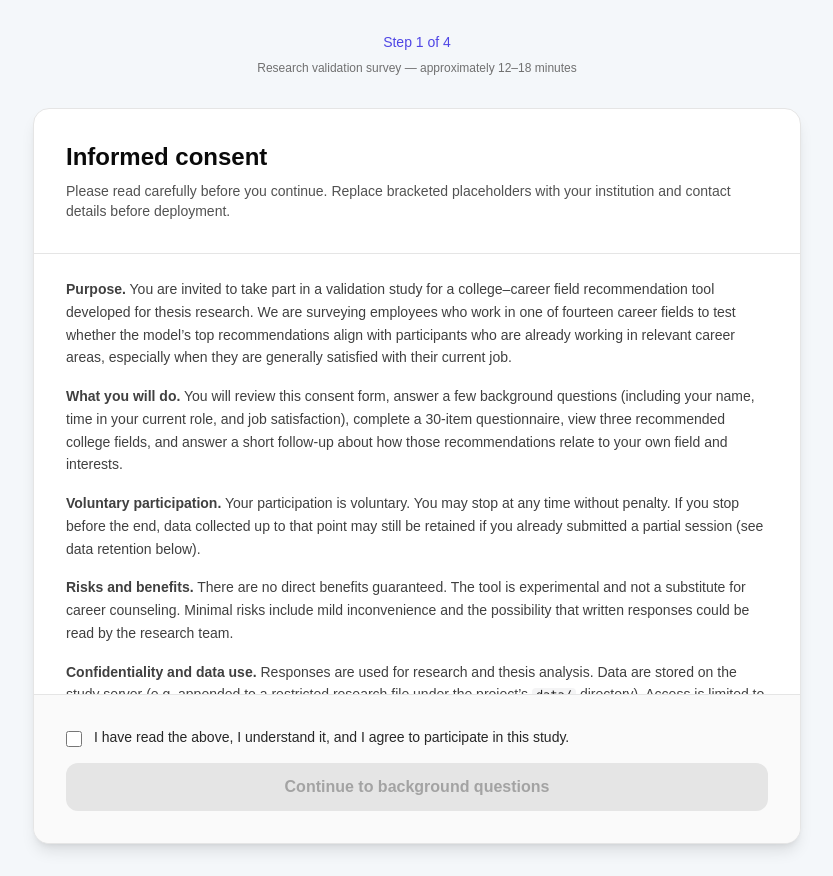
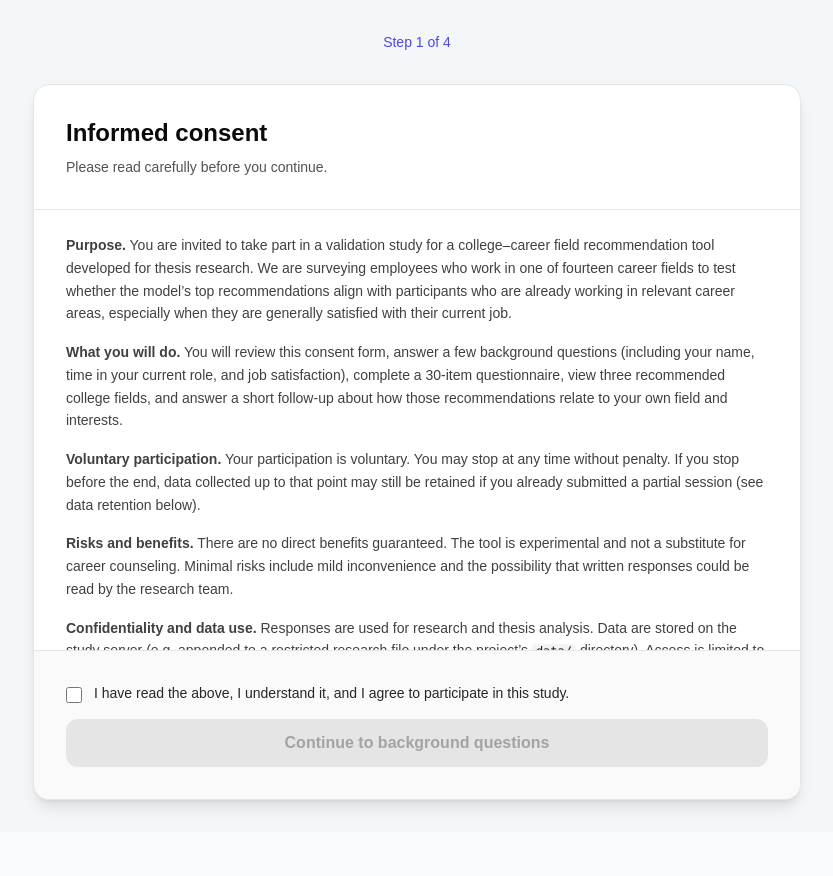
Before and after one commit to jourdancatarina3/thesis-final, a Next.js app in the folder frontend/: page /study in a window 1280 px wide. Shown: the whole page, without its empty margins (223-1056 px from the left). After the commit the page ends 832 px from the top, so only its background shows below. Built offline with nearby package versions, Linux system fonts and the light colour scheme.

Commit message:
Refactor UI components in study flow and home page: remove redundant text and improve clarity of consent instructions, while enhancing the overall layout for better user experience.

```diff
--- a/frontend/app/page.tsx
+++ b/frontend/app/page.tsx
@@ -74,13 +74,6 @@ export default function Home() {
             </svg>
           </Link>
         </div>
-
-        <p className="mt-8 text-sm text-gray-500 flex items-center justify-center gap-2">
-          <svg className="w-4 h-4" fill="none" stroke="currentColor" viewBox="0 0 24 24">
-            <path strokeLinecap="round" strokeLinejoin="round" strokeWidth={2} d="M12 8v4l3 3m6-3a9 9 0 11-18 0 9 9 0 0118 0z" />
-          </svg>
-          Allow about 12–18 minutes; your questionnaire progress is saved in this browser
-        </p>
       </main>
     </div>
   );
--- a/frontend/app/study/StudyFlowClient.tsx
+++ b/frontend/app/study/StudyFlowClient.tsx
@@ -159,18 +159,14 @@ export default function StudyFlowClient() {
   return (
     <div className="min-h-screen bg-[#f4f7fa] px-4 py-8">
       <div className="mx-auto max-w-3xl">
-        <p className="mb-2 text-center text-sm font-medium text-[#4f46e5]">{stepLabel}</p>
-        <p className="mb-8 text-center text-xs text-[#707070]">
-          Research validation survey — approximately 12–18 minutes
-        </p>
+        <p className="mb-8 text-center text-sm font-medium text-[#4f46e5]">{stepLabel}</p>
 
         {step === "consent" && (
           <div className="overflow-hidden rounded-2xl border border-[#e5e5e5] bg-[#ffffff] shadow-lg">
             <div className="border-b border-[#e5e5e5] p-6 md:p-8">
               <h1 className="mb-2 text-2xl font-bold text-[#0a0a0a]">Informed consent</h1>
               <p className="text-sm text-[#525252]">
-                Please read carefully before you continue. Replace bracketed placeholders with your
-                institution and contact details before deployment.
+                Please read carefully before you continue.
               </p>
             </div>
             <div className="max-h-[55vh] space-y-4 overflow-y-auto px-6 py-6 text-sm leading-relaxed text-[#404040] md:px-8">
@@ -210,12 +206,14 @@ export default function StudyFlowClient() {
                 for this study, in line with your ethics approval and data-handling procedures.
               </p>
               <p>
-                <strong>Ethics review.</strong> This study should be conducted in line with your
-                institution’s ethics / IRB requirements. [Insert IRB or ethics approval reference,
-                or state if exempt, as applicable.]
-              </p>
-              <p>
-                <strong>Contact.</strong> [Principal investigator name, email, and institution.]
+                <strong>Contact.</strong> Jourdan Ken D. Catarina,{" "}
+                <a
+                  href="mailto:jdcatarina@up.edu.ph"
+                  className="text-[#4338ca] underline underline-offset-2 hover:text-[#3730a3]"
+                >
+                  jdcatarina@up.edu.ph
+                </a>
+                , University of the Philippines Cebu.
               </p>
               <p>
                 <strong>Consent.</strong> By checking the box below and continuing, you confirm that
```
